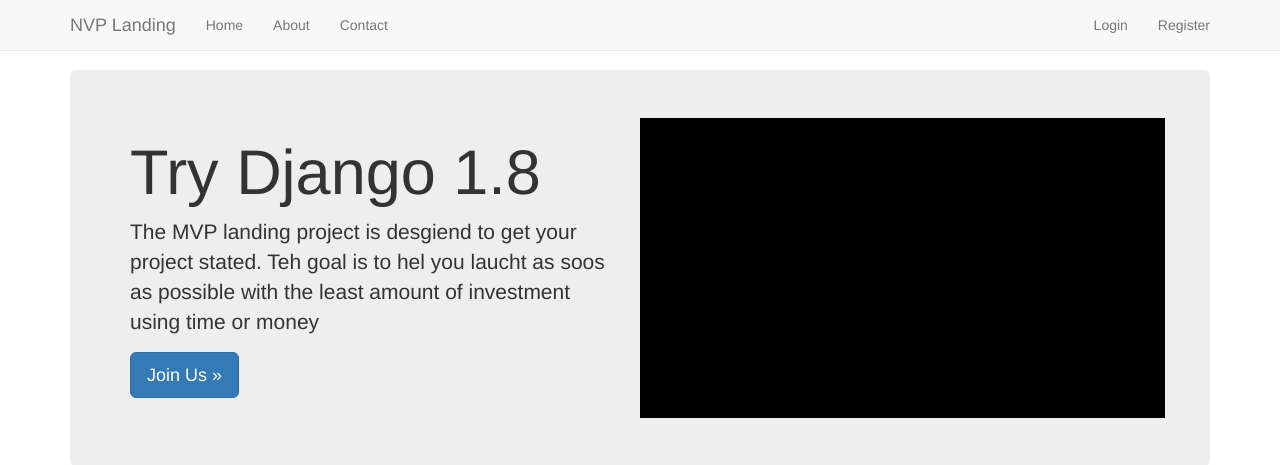
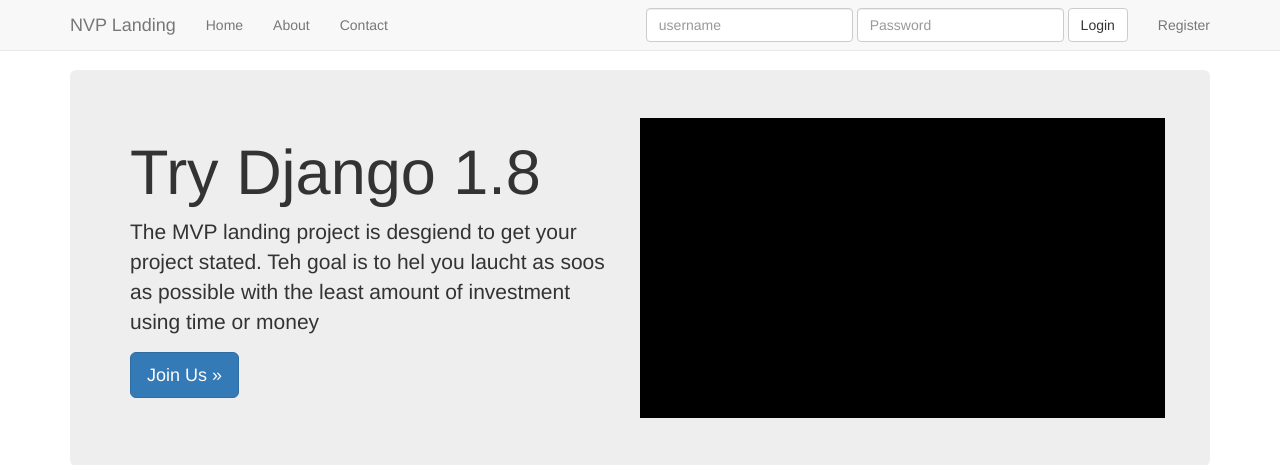
Before and after one commit to franksalas/trydjango18CFE, a Django app: page / in a window 1280 px wide. Shown: the top 465 px of the page. Run offline with Django 3.2, Linux system fonts and the light colour scheme; some libraries are stand-ins or nearby versions.

Commit message:
Login Form in Bootstrap Navbar

```diff
--- a/templates/navbar.html
+++ b/templates/navbar.html
@@ -32,17 +32,41 @@
                 {#                    </ul>#}
                 {#                </li>#}
             </ul>
+
+
             <ul class="nav navbar-nav navbar-right">
                 {% if request.user.is_authenticated %}
                     <li><a href="{% url 'auth_logout' %}">Logout</a></li>
                 {% else %}
-                    <li><a href="{% url 'auth_login' %}">Login</a></li>
 
-                    <li><a href="{% url 'registration_register' %}">Register</a></li>
+                    <li>
+                        <a href="{% url 'registration_register' %}">Register</a>
+                    </li>
                 {% endif %}
 
 
             </ul>
+            {% if not request.user.is_authenticated and not '/accounts/login' in request.get_full_path %}
+
+                <form action="{% url 'auth_login' %}"
+                      class="navbar-form navbar-right" method="post">
+                    {% csrf_token %}
+                    <div class="form-group">
+                        <input type="text" class="form-control" name="username"
+                               placeholder="username">
+                    </div>
+                    <div class="form-group">
+                        <input type="password" class="form-control"
+                               name="password"
+                               placeholder="Password">
+
+                    </div>
+                    <button type="submit" class="btn btn-default">Login
+                    </button>
+
+
+                </form>
+            {% endif %}
         </div><!--/.nav-collapse -->
     </div>
 </nav>
```
Also changed, not shown: db.sqlite3.
